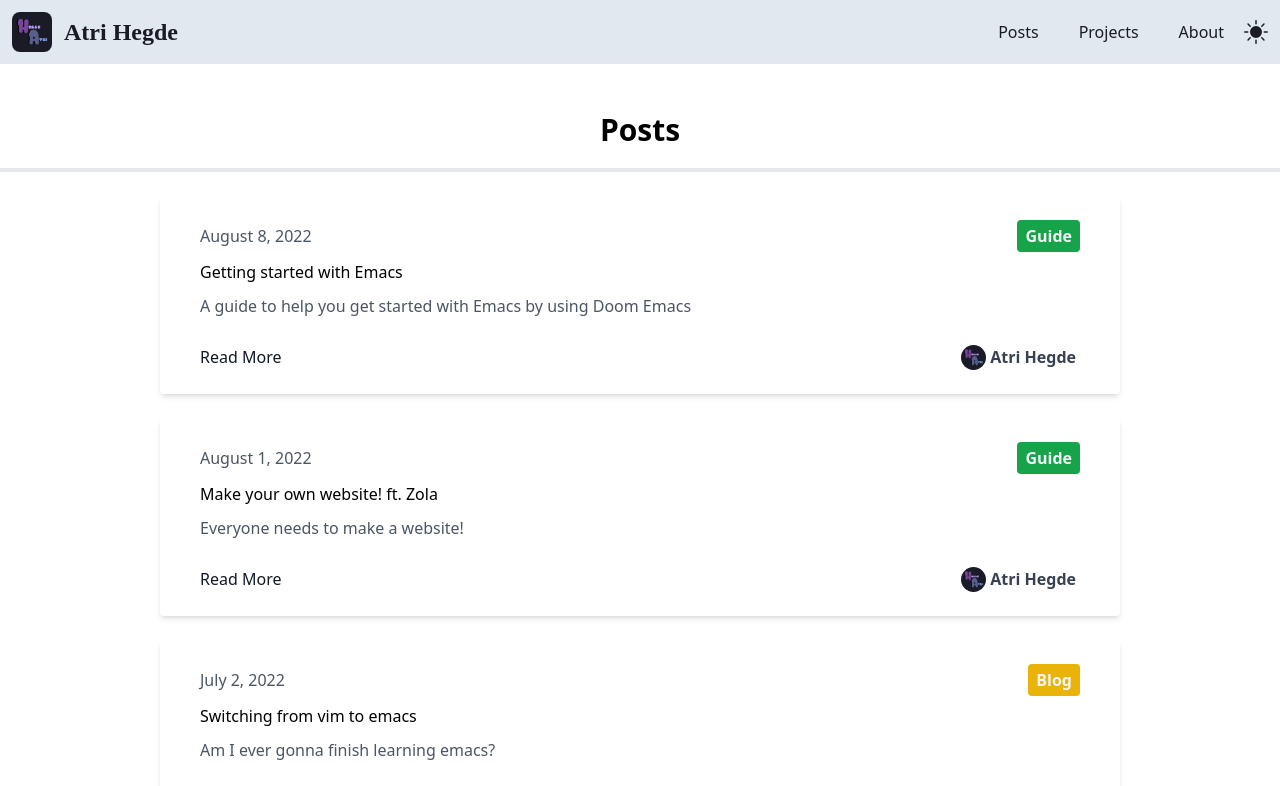
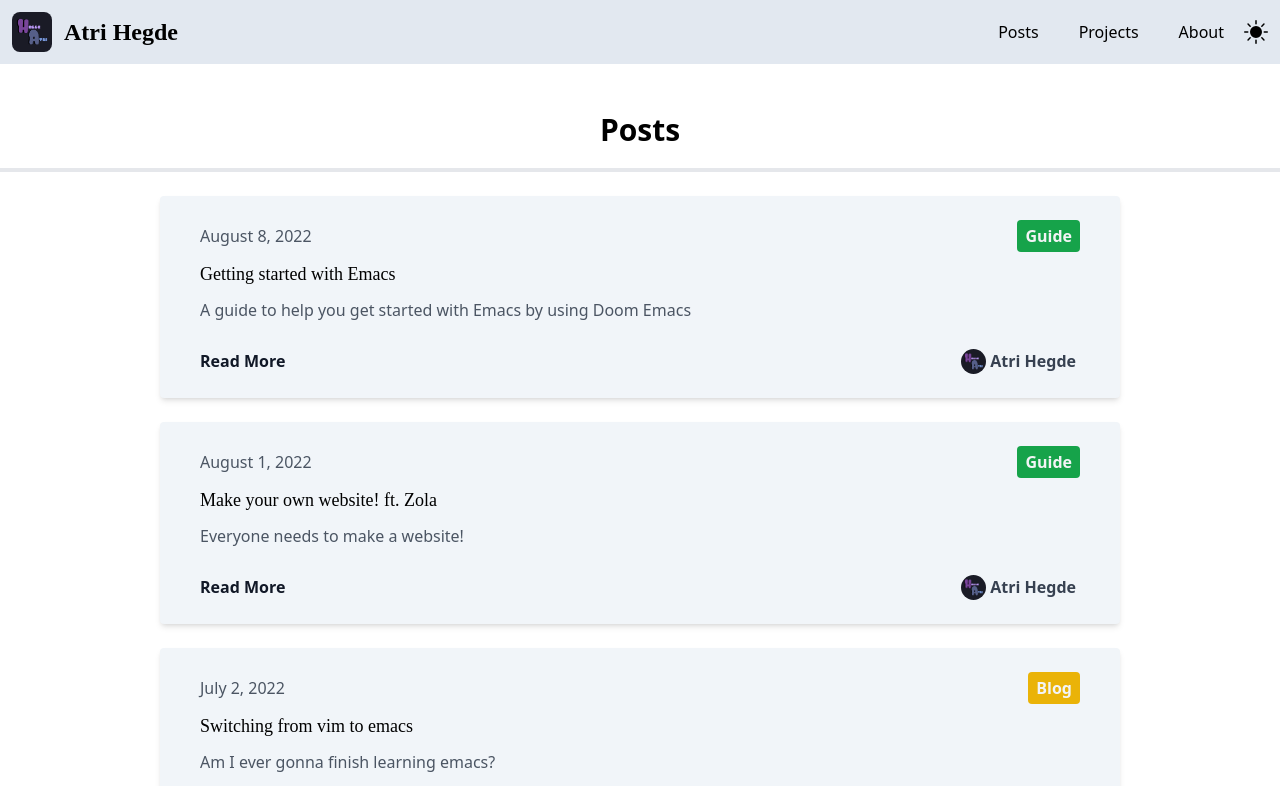
Before and after one commit to hegde-atri/nextjs-hegdeatri-dot-com, a Next.js app: page /posts/page/1 in a window 1280 px wide. Shown: the top 786 px of the page. Built offline with nearby package versions, Linux system fonts and the light colour scheme.

Commit message:
:sparkles: updated stylesheet

```diff
--- a/components/CategoryLabel.js
+++ b/components/CategoryLabel.js
@@ -6,10 +6,9 @@ export default function CategoryLabel({ children }) {
     Bash: "blue",
     Guide: "green",
   };
-  console.log(colorKey[children])
 
   return (
-    <div className={`px-2 py-1 bg-${colorKey[children]} text-gray-100 font-bold rounded dark:text-dark`}>
+    <div className={`px-2 py-1 bg-${colorKey[children]} text-gray-100 font-bold rounded dark:text-mantle`}>
       <Link href={`/category/${children.toLowerCase()}`}>{children}</Link>
     </div>
   );
--- a/components/Header.js
+++ b/components/Header.js
@@ -20,7 +20,7 @@ export default function Header() {
     } else {
       return (
         <BsSunFill
-          className="w-6 h-6 text-dark hover:text-dusk"
+          className="w-6 h-6 text-base hover:text-peach"
           role="button"
           onClick={() => setTheme("dark")}/>
       );
@@ -28,8 +28,8 @@ export default function Header() {
   };
 
   return (
-    <header className="bg-slate-200 dark:bg-dusk sticky top-0 z-50">
-      <div className="container mx-auto flex flex-wrap p-3 flex-col md:flex-row text-dark dark:text-slate-200">
+    <header className="bg-slate-200 dark:bg-crust sticky top-0 z-50">
+      <div className="container mx-auto flex flex-wrap p-3 flex-col md:flex-row dark:text-slate-200">
         <Link href="/">
           <a className="flex md:w-1/5 title-font font-medium items-center md:justify-start mb-4 md:mb-0">
             <Image className='rounded-lg' src="/images/logo.png" width={40} height={40} alt="logo" quality={100} />
@@ -38,13 +38,13 @@ export default function Header() {
         </Link>
         <nav className="flex flex-wrap md:w-4/5 items-center justify-end text-base md:ml-auto">
           <Link href="/posts">
-            <a className="mx-5 cursor-pointer hover:text-blue-700 dark:hover:text-slate-900">Posts</a>
+            <a className="mx-5 cursor-pointer hover:text-blue-700 dark:hover:text-overlay0">Posts</a>
           </Link>
           <Link href="/projects">
-            <a className="mx-5 cursor-pointer hover:text-blue-700 dark:hover:text-slate-900">Projects</a>
+            <a className="mx-5 cursor-pointer hover:text-blue-700 dark:hover:text-overlay0">Projects</a>
           </Link>
           <Link href="/about">
-            <a className="mx-5 cursor-pointer hover:text-blue-700 dark:hover:text-slate-900">About</a>
+            <a className="mx-5 cursor-pointer hover:text-blue-700 dark:hover:text-overlay0">About</a>
           </Link>
           {renderThemeChanger()}
         </nav>
--- a/components/Layout.js
+++ b/components/Layout.js
@@ -3,7 +3,7 @@ import Header from "./Header";
 
 export default function Layout({ title, keywords, description, children }) {
   return (
-    <div className="bg-white dark:bg-dark">
+    <div className="bg-white dark:bg-base1">
       <Head>
         <title>{title}</title>
         <meta name="keywords" content={keywords} />
--- a/components/Post.js
+++ b/components/Post.js
@@ -4,7 +4,7 @@ import CategoryLabel from "./CategoryLabel";
 
 export default function Post({ post, compact }) {
   return (
-    <div className="w-full px-10 py-6 shadow-md rounded mt-6">
+    <div className="w-full px-10 py-6 shadow-md rounded mt-6 bg-slate-100 dark:bg-mantle">
       {/* {!compact && (
         <Image
         src={post.frontmatter.cover_image}
@@ -14,21 +14,21 @@ export default function Post({ post, compact }) {
         className="mb-4 rounded"
       />)} */}
       <div className="flex justify-between items-center">
-        <span className="font-light text-gray-600">
+        <span className="font-light text-gray-600 dark:text-subtext0">
           {post.frontmatter.date}
         </span>
         <CategoryLabel>{post.frontmatter.category}</CategoryLabel>
       </div>
       <div className="mt-2">
         <Link href={`/posts/${post.slug}`}>
-          <a className="">{post.frontmatter.title}</a>
+          <a className="dark:text-white text-lg font-medium font-['Comfortaa']">{post.frontmatter.title}</a>
         </Link>
         <p className="mt-2 text-gray-600">{post.frontmatter.excerpt}</p>
       </div>
       {!compact && (
         <div className="flex justify-between items-center mt-6">
         <Link href={`/posts/${post.slug}`}>
-          <a className="text-gray-900 hover:text-blue-600">Read More</a>
+          <a className="text-gray-900 hover:text-blue-600 font-bold dark:text-text dark:hover:text-sky1">Read More</a>
         </Link>
         <div className="flex items-center">
           <Image
@@ -38,7 +38,7 @@ export default function Post({ post, compact }) {
             alt=""
             className="mx-10 object-cover rounded-full hidden sm:block"
           />
-          <h3 className="mx-1 text-gray-700 font-bold">
+          <h3 className="mx-1 text-gray-700 font-bold dark:text-subtext1">
             {post.frontmatter.author}
           </h3>
         </div>
--- a/pages/index.js
+++ b/pages/index.js
@@ -11,13 +11,13 @@ export default function HomePage({  }) {
     <Layout>
       <div className="p-5 text-center">
         <div className="p-5">
-          <h1 className='text-4xl pb-5'>Atri Hegde</h1>
-          <h2 className='text-base text-opacity-90 text-slate-600 dark:text-slate-300 italic'>&quot;The bridge between dreams and reality is hard work.&quot;</h2>
+          <h1 className='text-4xl pb-5 dark:text-white'>Atri Hegde</h1>
+          <h2 className='text-base text-opacity-90 text-slate-600 dark:text-subtext1 italic'>&quot;The bridge between dreams and reality is hard work.&quot;</h2>
           <div className='p-5'>
           <Image src="/images/avatar.jpg" alt="profile-pic" height={200} width={200} className="rounded-full" />
           </div>
         </div>
-        <div className='border-y-2'>
+        <div className='border-y-2 text-text'>
           <p>I am a student at Reigate College studying Physics, Mathematics, Chemistry and Computer Science for my A-levels.</p>
         </div>
         <div className='w-3/4 mx-auto pt-5'>
--- a/pages/posts/[slug].js
+++ b/pages/posts/[slug].js
@@ -14,20 +14,23 @@ export default function PostPage({
 }) {
   return (
     <Layout title={title}>
-      <Link href="/posts">Go Back</Link>
-      <div className="w-full px-10 py-6 rounded-lg shadow-md mt-6">
+      <div className='mx-5 px-2 py-1 rounded-lg inline-flex bg-slate-200 dark:bg-surface0 hover:bg-slate-400 dark:hover:bg-overlay0 text-mantle dark:text-white'>
+        <Link href="/posts">Go Back</Link>
+      </div>
+
+      <div className="w-full px-10 py-6 rounded-lg shadow-md mt-6 bg-gray-50 dark:bg-mantle">
         <div className="flex justify-between items-center mt-4">
           <h1 className="text-3xl mb-7">{title}</h1>
           <CategoryLabel>{category}</CategoryLabel>
         </div>
-        <Image
+        {/* <Image
           className="rounded"
           src={cover_image}
           alt=""
           height="800"
           width="1200"
-        />
-        <div className="flex justify-between items-center bg-gray-100 p-2 my-8">
+        /> */}
+        <div className="flex justify-between items-center bg-gray-100 dark:bg-surface0 rounded-md p-2 my-8">
           <div className="flex items-center">
             <div>
               <Image
--- a/styles/globals.css
+++ b/styles/globals.css
@@ -6,7 +6,7 @@ html {
   background: #ffffff;
 }
 html.dark{
-  background: #1A1B26;
+  background: #24273a;
 }
 
 
--- a/tailwind.config.js
+++ b/tailwind.config.js
@@ -11,11 +11,38 @@ module.exports = {
     colors: {
       transparent: "transparent",
       current: "currentColor",
-      dark: "#1A1B26",
-      dusk: "#565F89",
-      carolina: "#7897DA",
-      lavender: "#79459A",
-      purple: "#BB9AF7",
+      // dark: "#1A1B26",
+      // darker: "#1A1C26",
+      // dusk: "#565F89",
+      // carolina: "#7897DA",
+      // lavender: "#79459A",
+      // purple: "#BB9AF7",
+      base1: "#24273a",
+      mantle: "#1e2030",
+      crust: "#181926",
+      text: "#cad3f5",
+      subtext1: "#b8c0e0",
+      subtext0: "#a5adcb",
+      overlay2: "#939ab7",
+      overlay1: "#8087a2",
+      overlay0: "#6e738d",
+      surface2: "#5b6078",
+      surface1: "#494d64",
+      surface0: "#363a4f",
+      rosewater: "#f4dbd6",
+      flamingo: "#f0c6c6",
+      mauve: "#c6a0f6",
+      maroon: "#ee99a0",
+      peach: "#f5a97f",
+      green1: "#a6da95",
+      teal: "#8bd5ca",
+      blue1: "#8aadf4",
+      sky1: "#91d7e3",
+      sapphire: "#7dc4e4",
+      lavender: "#b7bdf8",
+      red1: "#ed8796",
+
+
       black: colors.black,
       white: colors.white,
       gray: colors.gray,
```
